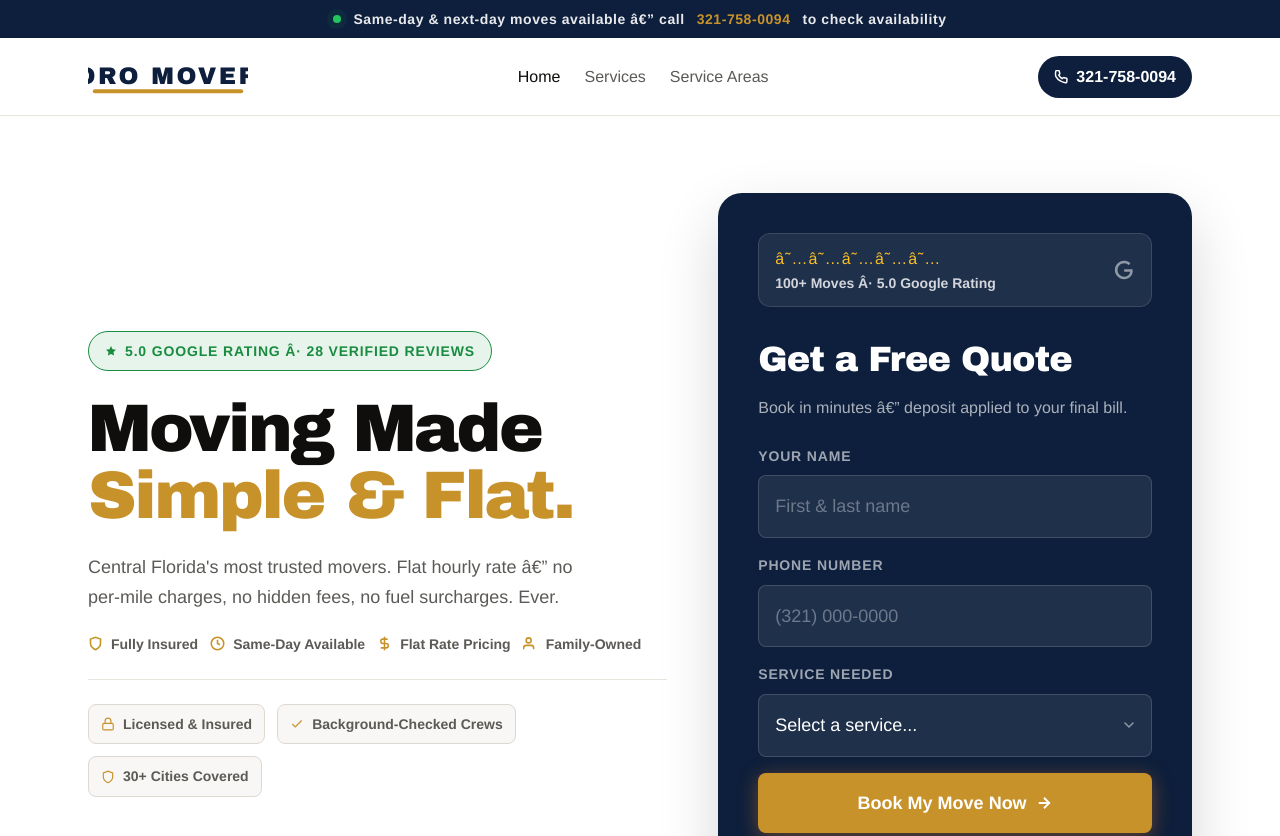
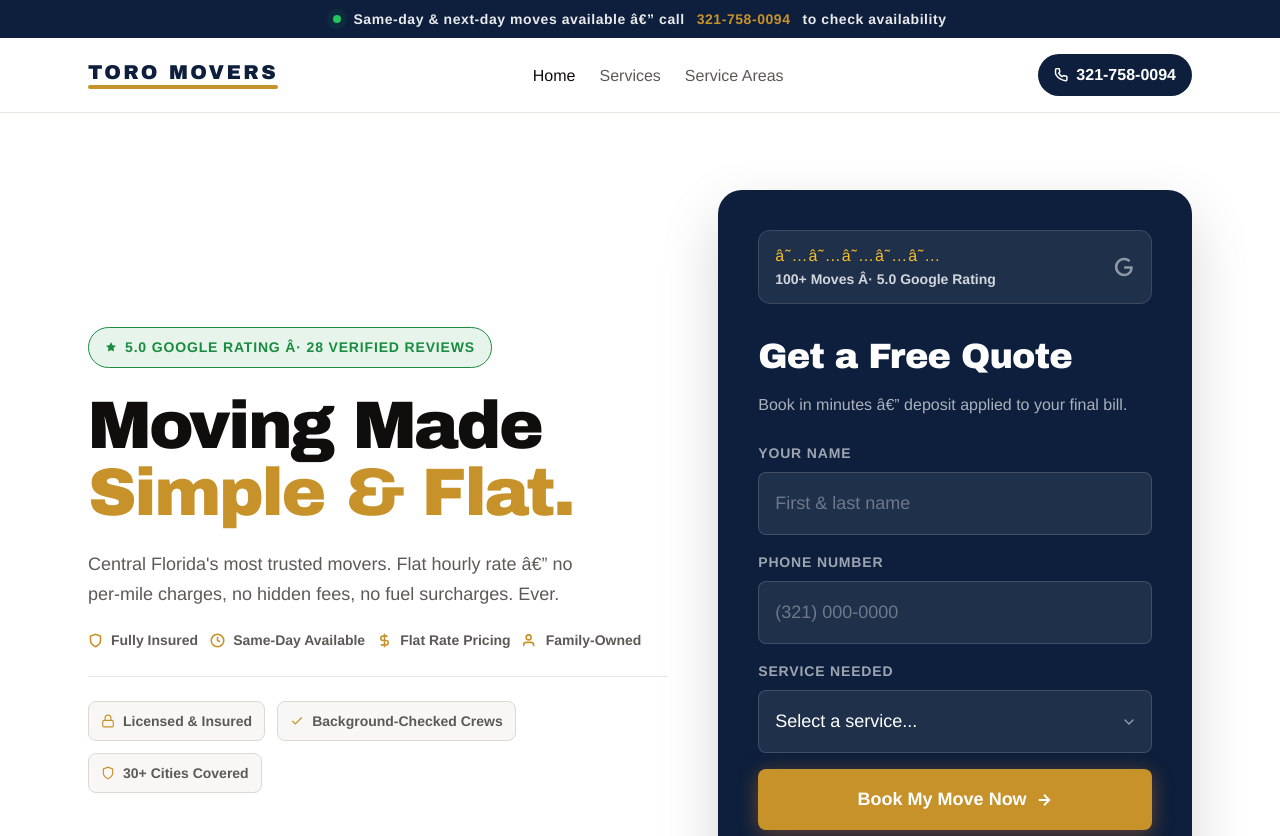
Before and after one commit to vynstudio/toromovers, a website: page index.html in a window 1280 px wide. Shown: the top 836 px of the page. Drawn offline with Linux system fonts and the light colour scheme; a web font is replaced by a local one.

Commit message:
fix: replace SVG nav logo with CSS wordmark — fixes clipping on all screen sizes

```diff
--- a/index.html
+++ b/index.html
@@ -58,10 +58,10 @@
   <div class="container">
     <nav class="nav" role="navigation" aria-label="Main navigation">
       <a href="./index.html" class="nav-logo" aria-label="Toro Movers — Home">
-        <svg viewBox="0 0 200 56" width="160" height="45" xmlns="http://www.w3.org/2000/svg" aria-hidden="true">
-          <text x="100" y="38" text-anchor="middle" font-family="Arial Black,Arial,sans-serif" font-weight="900" font-size="30" fill="#0D1F3C" letter-spacing="3">TORO MOVERS</text>
-          <rect x="6" y="44" width="188" height="5" rx="2.5" fill="#C8922A"/>
-        </svg>
+        <span class="nav-wordmark">
+          <span class="nav-wordmark-text">TORO MOVERS</span>
+          <span class="nav-wordmark-bar"></span>
+        </span>
       </a>
       <ul class="nav-links" role="list">
         <li><a href="./index.html" class="active">Home</a></li>
--- a/style.css
+++ b/style.css
@@ -166,7 +166,6 @@ section { padding-block: clamp(var(--space-10), 7vw, var(--space-24)); }
 .nav-logo {
   display: flex;
   align-items: center;
-  gap: var(--space-3);
   text-decoration: none;
   flex-shrink: 0;
 }
@@ -176,6 +175,28 @@ section { padding-block: clamp(var(--space-10), 7vw, var(--space-24)); }
   font-weight: 900;
   letter-spacing: -0.03em;
   color: var(--color-primary);
+}
+.nav-wordmark {
+  display: flex;
+  flex-direction: column;
+  gap: 3px;
+  text-decoration: none;
+}
+.nav-wordmark-text {
+  font-family: var(--font-display), 'Arial Black', Arial, sans-serif;
+  font-size: clamp(0.95rem, 0.85rem + 0.6vw, 1.25rem);
+  font-weight: 900;
+  letter-spacing: 0.12em;
+  color: #0D1F3C;
+  white-space: nowrap;
+  line-height: 1;
+}
+.nav-wordmark-bar {
+  display: block;
+  height: 4px;
+  width: 100%;
+  background: #C8922A;
+  border-radius: 2px;
 }
 
 .nav-links {
```
Also changed, not shown: areas.html (+4 -4 lines), reserve.html (+4 -4 lines), services.html (+4 -4 lines).
